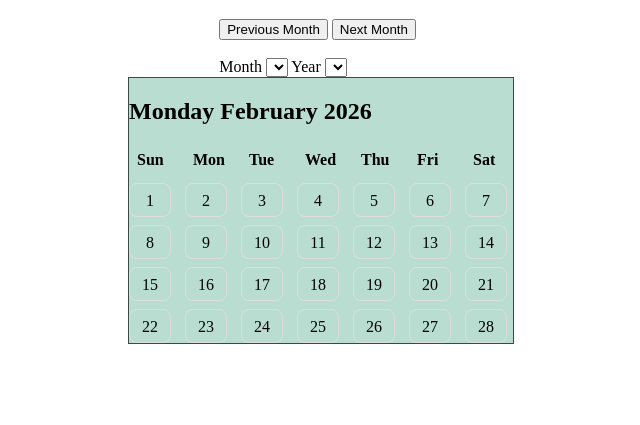
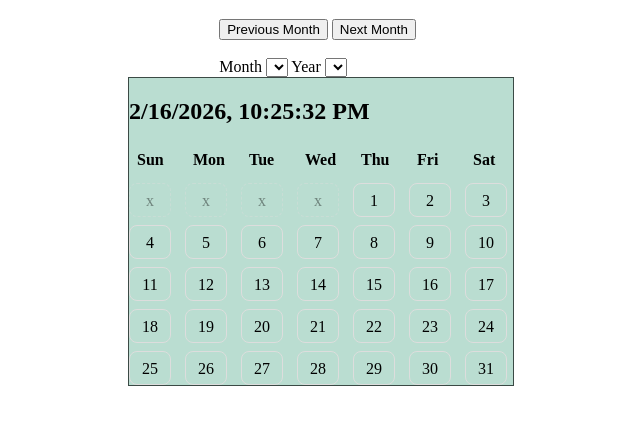
Before and after one commit to M-Abdoon/Piscine-Sprint-2-Project, a website with bundled scripts: page index.html in a window 1280 px wide. Shown: the part 69-494 px from the top of the page, without its empty margins (319-959 px from the left). Built offline with nearby package versions, Linux system fonts and the light colour scheme.

Commit message:
improved code

```diff
--- a/index.html
+++ b/index.html
@@ -3,7 +3,7 @@
   <head>
     <title>Calender</title>
     <script type="module" src="common.mjs"></script>
-    <script type="module" src="web.mjs"></script>
+    <script type="module" src="test.js" type="module"></script>
     <link rel="stylesheet" href="styles.css" />
   </head>
   <body>
@@ -40,39 +40,8 @@
 
       <div id="calendarGrid" class="grid">
         <div class="day">1</div>
-        <div class="day">2</div>
-        <div class="day">3</div>
-        <div class="day">4</div>
-        <div class="day">5</div>
-        <div class="day">6</div>
-        <div class="day">7</div>
-
-        <div class="day">8</div>
-        <div class="day">9</div>
-        <div class="day">10</div>
-        <div class="day">11</div>
-        <div class="day">12</div>
-        <div class="day">13</div>
-        <div class="day">14</div>
-
-        <div class="day">15</div>
-        <div class="day">16</div>
-        <div class="day">17</div>
-        <div class="day">18</div>
-        <div class="day">19</div>
-        <div class="day">20</div>
-        <div class="day">21</div>
-
-        <div class="day">22</div>
-        <div class="day">23</div>
-        <div class="day">24</div>
-        <div class="day">25</div>
-        <div class="day">26</div>
-        <div class="day">27</div>
-        <div class="day">28</div>
       </div>
     </div>
     </main>
-    <script src="/script.js" defer></script>
   </body>
 </html>
--- a/logic.js
+++ b/logic.js
@@ -1,4 +1,8 @@
+import daysData from "./days.json" with { type: "json" };
+
 export function GetDaysOfMonth(year, month) {
+	const jsonData = daysData;
+
 	const firstDayOfMonth = new Date(year, month - 1, 1);
 	let weekday = firstDayOfMonth.getDay();
 	let result = [];
@@ -19,7 +23,9 @@ export function GetDaysOfMonth(year, month) {
 		result.push({
 			dayNumber: i,
 			dayName: dayNamesDictionary(weekday),
-			weekDayNumber: weekday
+			weekDayNumber: weekday,
+			isSpecial: true,
+			specialDayName: "halloween day"
 		})
 	}
 	return result;
--- a/test.js
+++ b/test.js
@@ -1,29 +1,38 @@
 import { GetDaysOfMonth, dayNamesDictionary} from "./logic.js";
 
-const body = document.getElementById("body");
-const daysOfMonth = GetDaysOfMonth(2026, 6);
+const currentDate = new Date()
 
+const currentYear = currentDate.getFullYear();
+const currentMonth = currentDate.getMonth();
+const currentDay = currentDate.getDay();
+
+
+const monthTitle = document.getElementById("monthTitle");
+const calendarGrid = document.getElementById("calendarGrid");
+
+monthTitle.textContent= `${currentDate.toLocaleString()} `;
+
+const daysOfMonth = GetDaysOfMonth(currentYear, currentMonth);
 function displayCalendarDays(daysOfMonth) {
 	let string = "";
 	let displayedDay = "";
 
 	// for disabled squares in the beginning of calendar table
 	for(let x = 1; x<= daysOfMonth[0].weekDayNumber; x++) {
-		string += "[ Disabled ] ";
+		string += `<div class="day empty">x</div>`;
 	}
 
 	//start showing days
 	for(let i = 1; i <= daysOfMonth.length; i++) {
 		displayedDay = i;
 
-		// in case we have a special day
-		if(displayedDay == 25) {
-			string += `[Special Day] `;
-			continue;
-		}
+		string += `<div class="day">${displayedDay}</div> `;
+	}
 
-		string += `[${displayedDay}] `;
+	// for disabled squares in the beginning of calendar table
+	for(let x = 1; x<= 6 - daysOfMonth[daysOfMonth.length - 1].weekDayNumber; x++) {
+		string += `<div class="day empty">x</div>`;
 	}
 	return string;
 }
-body.innerHTML = displayCalendarDays(daysOfMonth);
+calendarGrid.innerHTML = displayCalendarDays(daysOfMonth);
```
